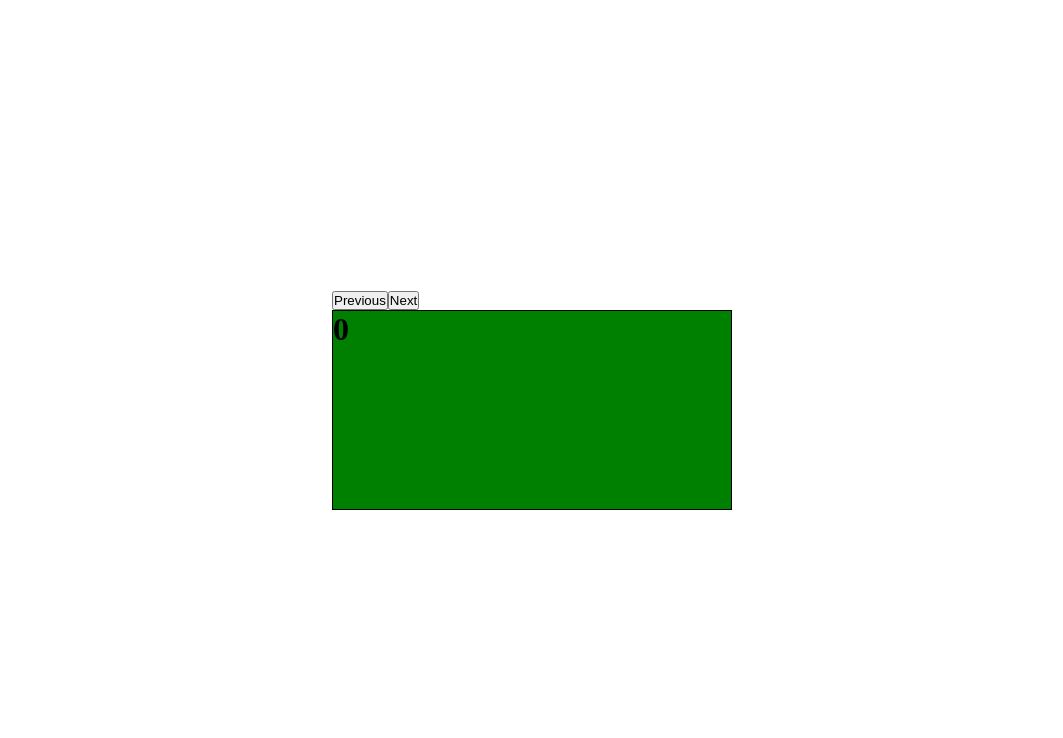
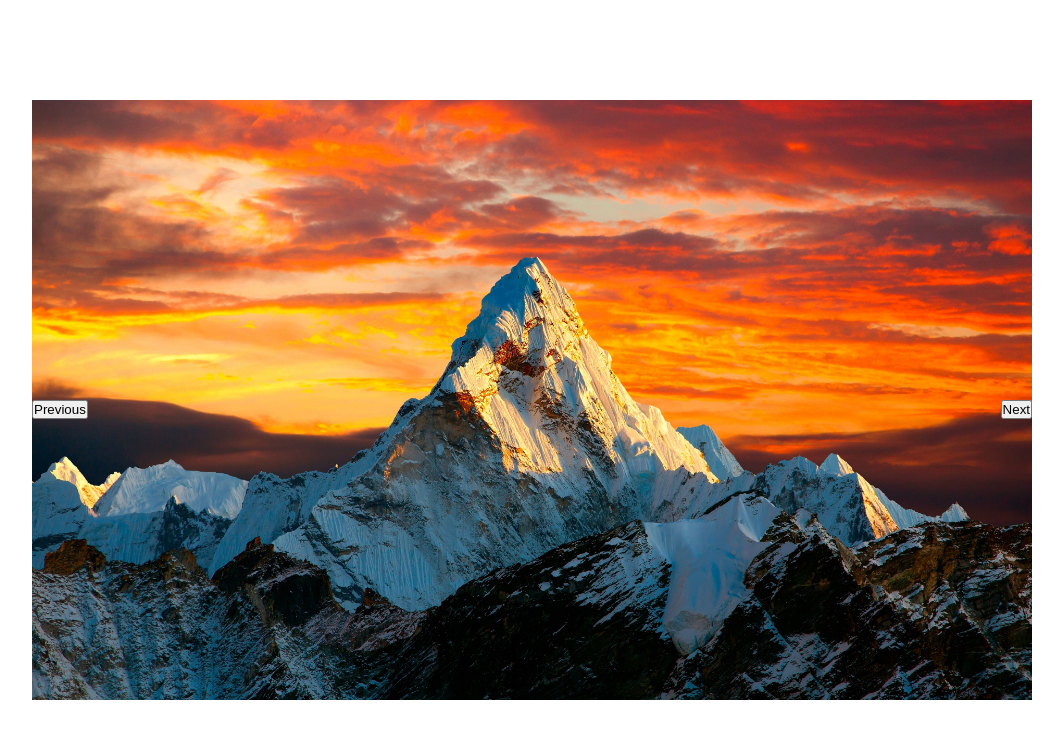
Before and after one commit to MikeGitFront/carousel, a React app: page / in a window 1280 px wide. Shown: the top 738 px of the page, without its empty margins (108-1171 px from the left). Built offline with nearby package versions, Linux system fonts and the light colour scheme.

Commit message:
html content

```diff
--- a/src/App.js
+++ b/src/App.js
@@ -1,6 +1,7 @@
 import React from "react";
 import Carousel from "./components/Carousel";
 import "./Styles.css";
+import image from './images/mountains.jpg'
 
 
 const styles = {
@@ -16,7 +17,19 @@ const styles = {
 const App = () => {
     return (
         <div className="App" style={styles.app}>
-            <Carousel />
+            <Carousel
+                slideHeigth={600}
+                slideWidth={1000}
+            >
+                <img height="100%" width="100%" src={image} alt="someImage" />
+                <h2>Text content</h2>
+                <div>
+                    <h1>awdwa</h1>
+                    <p>awdwa</p>
+                    <div>awdwa</div>
+                </div>
+                {/* <iframe width="100%" height="100%" src="https://www.youtube.com/embed/o_Ay_iDRAbc" title="YouTube video player" frameBorder="0" allow="accelerometer; gyroscope; picture-in-picture" allowFullScreen></iframe> */}
+            </Carousel>
         </div>
     );
 };
--- a/src/components/Carousel.js
+++ b/src/components/Carousel.js
@@ -1,44 +1,83 @@
 import React, { useEffect, useRef, useState } from 'react'
-import CarouselItem from './CarouselItem'
 
 const styles = {
+    wrapper: {
+        position: 'relative',
+    },
     viewPort: {
         display: 'flex',
-        width: `400px`,
-        height: '200px',
         background: 'red',
         overflow: 'hidden',
     },
     itemContainer: {
         display: 'flex',
-    }
+    },
+    buttons: {
+        left: {
+            position: 'absolute',
+            top: '50%',
+            left: '0',
+            zIndex: '2',
+        },
+        right: {
+            position: 'absolute',
+            top: '50%',
+            right: '0',
+        },
+    },
 }
 
-const Carousel = () => {
+const Carousel = ({ children, slideWidth, slideHeigth }) => {
     const [currentItem, setCurrentItem] = useState(2)
     const itemContainer = useRef(null)
+    const viewPort = useRef(null)
+    const [newChildren, setNewChildren] = useState(children)
+
+    const itemStyles = {
+        height: `${slideHeigth}px`,
+        width: `${slideWidth}px`,
+        backgroundPosition: 'center',
+        backgroundSize: 'cover',
+    }
+
+
 
     useEffect(() => {
+        window.addEventListener('resize', () => {
+            console.log('resize')
+            if (window.innerWidth < slideWidth) {
+
+            }
+        })
+
+        // return window.removeEventListener('resize',)
+    }, [])
+
+
+    useEffect(() => {
+        viewPort.current.style.maxWidth = `${slideWidth}px`
+        viewPort.current.style.maxHeight = `${slideHeigth}px`
+
         let firstItem = itemContainer.current.children[0].cloneNode(true)
         let lastItem = itemContainer.current.children[itemContainer.current.children.length - 1].cloneNode(true)
 
         itemContainer.current.insertBefore(lastItem, itemContainer.current.children[0])
         itemContainer.current.append(firstItem)
 
-        itemContainer.current.style.transform = `translate(-${400}px)`
+        itemContainer.current.style.transform = `translateX(-${slideWidth}px)`
         itemContainer.current.style.transitionDuration = `0.0s`
     }, [])
 
     const nextItemHandler = () => {
         if (currentItem < itemContainer.current.children.length) {
             setCurrentItem(prev => prev + 1)
-            itemContainer.current.style.transform = `translate(-${400 * currentItem}px)`
+            itemContainer.current.style.transform = `translateX(-${slideWidth * currentItem}px)`
             itemContainer.current.style.transitionDuration = `0.7s`
 
             if (currentItem === itemContainer.current.children.length - 1) {
                 setTimeout(() => {
                     itemContainer.current.style.transitionDuration = `0.0s`
-                    itemContainer.current.style.transform = `translate(-${400}px)`
+                    itemContainer.current.style.transform = `translateX(-${slideWidth}px)`
                     setCurrentItem(2)
                 }, 700)
 
@@ -52,13 +91,13 @@ const Carousel = () => {
     const previousItemHandler = () => {
         setCurrentItem(prev => prev - 1)
         if (currentItem > 0) {
-            itemContainer.current.style.transform = `translate(-${400 * currentItem - 2 * 400}px)`
+            itemContainer.current.style.transform = `translateX(-${slideWidth * currentItem - 2 * slideWidth}px)`
             itemContainer.current.style.transitionDuration = `0.7s`
 
             if (currentItem === 2) {
                 setTimeout(() => {
                     itemContainer.current.style.transitionDuration = `0.0s`
-                    itemContainer.current.style.transform = `translate(-${400 * (itemContainer.current.children.length - 2)}px)`
+                    itemContainer.current.style.transform = `translateX(-${slideWidth * (itemContainer.current.children.length - 2)}px)`
                     setCurrentItem(itemContainer.current.children.length - 1)
                 }, 700)
 
@@ -71,17 +110,14 @@ const Carousel = () => {
 
 
     return (
-        <div>
-            <button onClick={previousItemHandler}>Previous</button>
-            <button onClick={nextItemHandler}>Next</button>
-            <div style={styles.viewPort}>
-                <div ref={itemContainer} style={styles.itemContainer}>
-                    <CarouselItem number={0} />
-                    <CarouselItem number={1} />
-                    <CarouselItem number={2} />
-                    <CarouselItem number={3} />
+        <div style={styles.wrapper}>
+            <button style={styles.buttons.left} onClick={previousItemHandler}>Previous</button>
+            <div ref={viewPort} style={styles.viewPort}>
+                <div onTouchStart={() => console.log('move')} ref={itemContainer} style={styles.itemContainer}>
+                    {newChildren.map((item, i) => <div key={i} style={itemStyles}>{item}</div>)}
                 </div>
             </div>
+            <button style={styles.buttons.right} onClick={nextItemHandler}>Next</button>
         </div>
     )
 }
--- a/src/components/CarouselItem.js
+++ /dev/null
@@ -1,20 +0,0 @@
-import React from 'react'
-
-const styles = {
-    item: {
-        width: '400px',
-        height: '200px',
-        backgroundColor: 'green',
-        border: '1px solid black',
-    }
-}
-
-const CarouselItem = ({ number }) => {
-    return (
-        <div style={styles.item}>
-            <h1>{number}</h1>
-        </div>
-    )
-}
-
-export default CarouselItem
```
Also changed, not shown: src/components/CarouselBody.js (deleted, +0 -11 lines), src/images/mountains.jpg (added).
